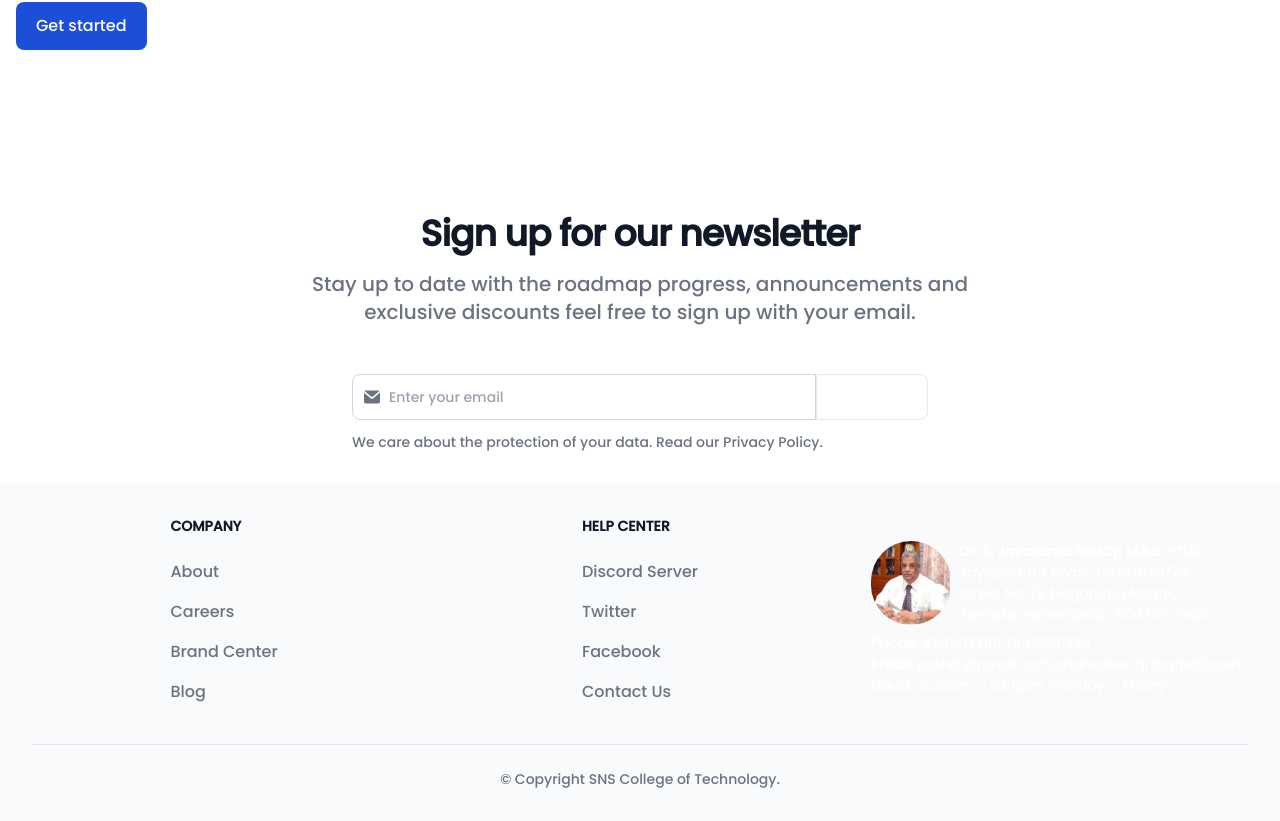
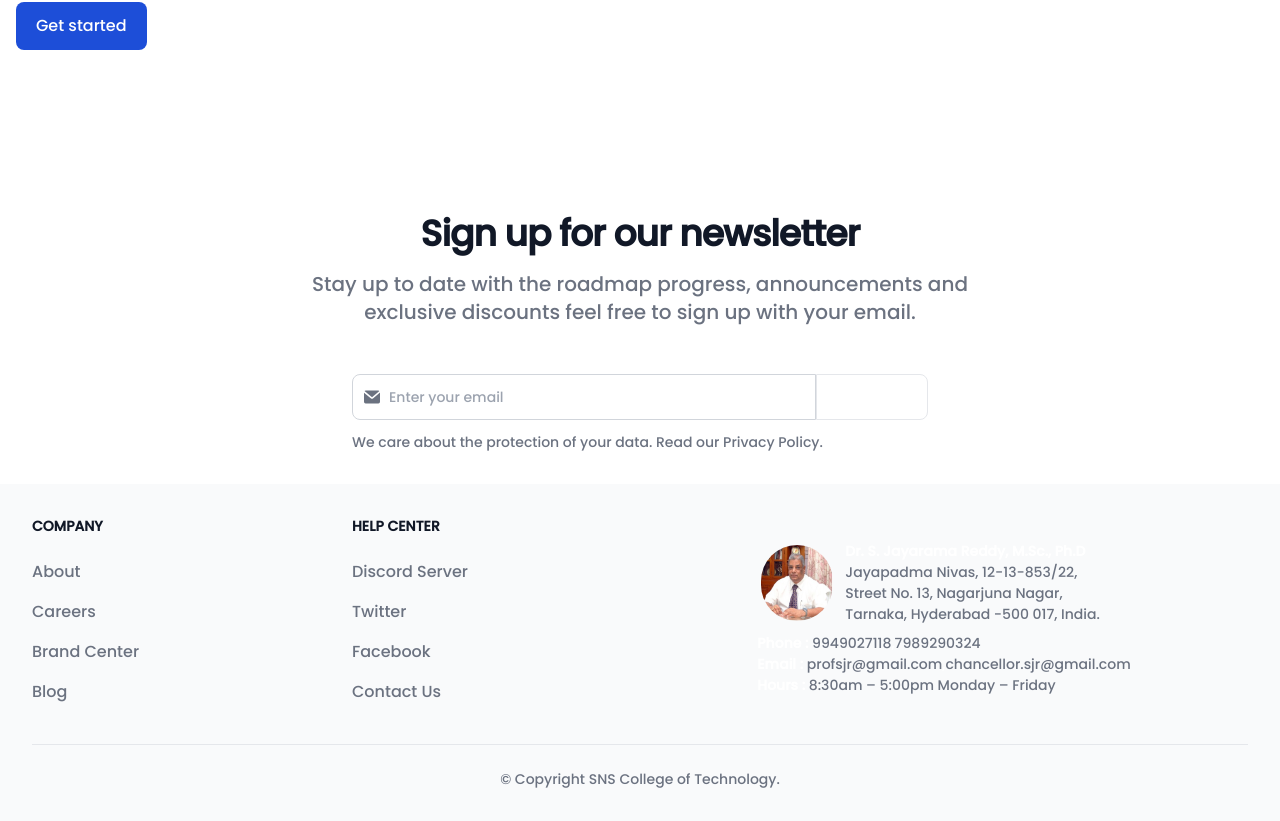
Before and after one commit to balaji-sivasakthi/professor-blog, a Next.js app in the folder front-end/: page / in a window 1280 px wide. Shown: the part 686-1507 px from the top of the page. Built offline with nearby package versions, Linux system fonts and the light colour scheme.

Commit message:
enhancement(footer): changed the download section to contact section

```diff
--- a/front-end/src/components/Footer/index.tsx
+++ b/front-end/src/components/Footer/index.tsx
@@ -4,7 +4,8 @@ const Footer = () => {
   return (
     <footer className="bg-gray-50 dark:bg-gray-800 antialiased">
       <div className="p-4 py-6 mx-auto max-w-screen-xl md:p-8 lg:p-10">
-        <div className="grid grid-cols-2 place-items-center gap-8 md:grid-cols-3 lg:grid-cols-3">
+        <div className="grid grid-cols-1 md:grid-cols-2 lg:grid-cols-2">
+          <div className="grid grid-cols-2 place-items-center md:place-items-start lg:place-items-start gap-8 md:grid-cols-2 lg:grid-cols-2">
             <div>
               <h2 className="mb-6 text-sm font-semibold text-gray-900 uppercase dark:text-white">
                 Company
@@ -59,18 +60,22 @@ const Footer = () => {
                 </li>
               </ul>
             </div>
-          <div className="flex col-span-3 md:col-span-1 lg:col-span-1 flex-col gap-2 justify-start items-start">
+          </div>
+          <div className="flex flex-col gap-2 justify-center lg:justify-start items-center mt-6 lg:mt-0 md:mt-0 lg:items-end">
+            <div className="flex flex-col gap-2">
               <div className="lg:mt-0 flex lg:col-span-2 lg:flex gap-2">
                 <img
-                className="rounded-full"
+                  className="rounded-full p-1"
                   height={80}
                   width={80}
                   src="./assets/images/chancellor.png"
                   alt="mockup"
                 />
                 <div>
-                <p className="text-white text-[14px]">
-                  <strong>Dr. S. Jayarama Reddy, M.Sc., Ph.D</strong>
+                  <p className="text-gray-500 dark:text-gray-400 text-[14px]">
+                    <strong className="text-white">
+                      Dr. S. Jayarama Reddy, M.Sc., Ph.D
+                    </strong>
                     <br />
                     Jayapadma Nivas, 12-13-853/22,
                     <br />
@@ -82,32 +87,42 @@ const Footer = () => {
               </div>
               <div>
                 <p className="text-white text-[14px]">
-                <strong>Phone:</strong>{" "}
-                <a className="hover:underline" href="tel:+919949027118">
+                  <strong>Phone :</strong>{" "}
+                  <a
+                    className="hover:underline text-gray-500 dark:text-gray-400"
+                    href="tel:+919949027118"
+                  >
                     9949027118
                   </a>
                   ,
-                <a className="hover:underline" href="tel:+917989290324">
+                  <a
+                    className="hover:underline text-gray-500 dark:text-gray-400"
+                    href="tel:+917989290324"
+                  >
                     7989290324
                   </a>
                   <br />
-                <strong>Email:</strong>{" "}
-                <a className="hover:underline" href="mailto:profsjr@gmail.com">
+                  <strong>Email :</strong>{" "}
+                  <a
+                    className="hover:underline text-gray-500 dark:text-gray-400"
+                    href="mailto:profsjr@gmail.com"
+                  >
                     profsjr@gmail.com
                   </a>
                   ,
                   <a
-                  className="hover:underline"
+                    className="hover:underline text-gray-500 dark:text-gray-400"
                     href="mailto:chancellor.sjr@gmail.com"
                   >
                     chancellor.sjr@gmail.com
                   </a>
                   <br />
-                <p className="">
-                  <strong>Hours: </strong>
+                  <p className="text-gray-500 dark:text-gray-400">
+                    <strong className="text-white">Hours : </strong>
                     8:30am – 5:00pm Monday – Friday
                   </p>
                 </p>
+              </div>
             </div>
           </div>
         </div>
```
Lines whose indentation alone changed are shown as unchanged.
